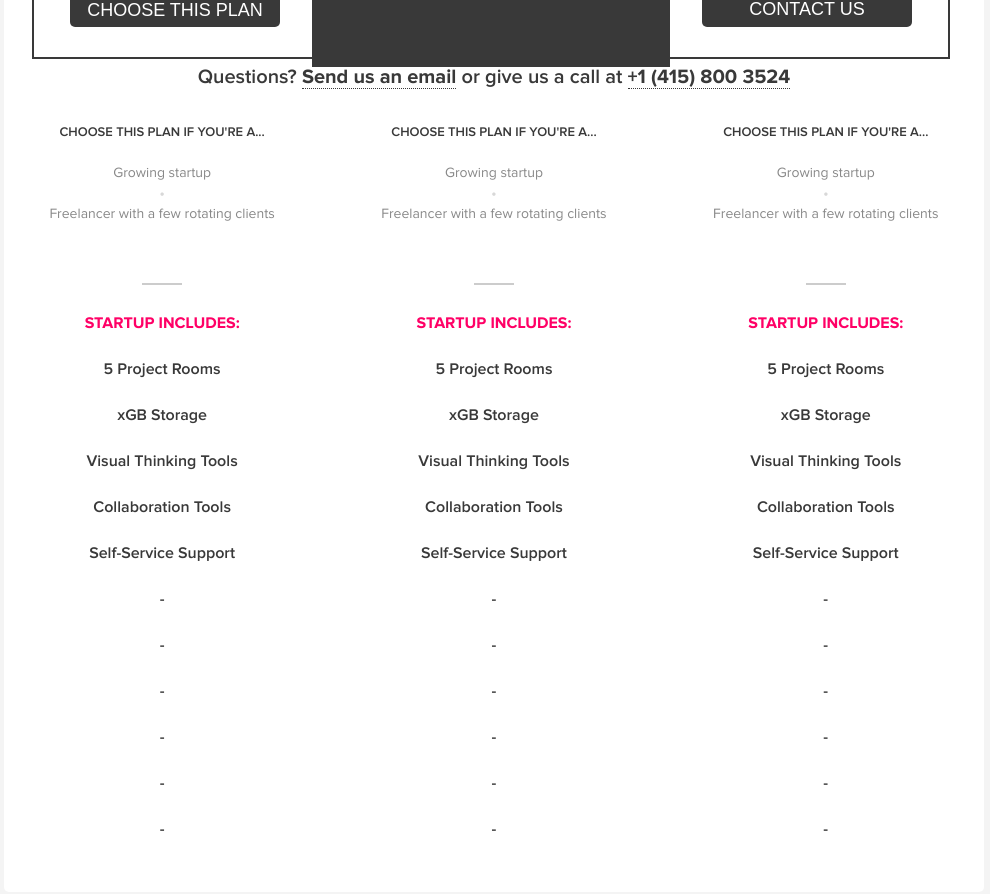
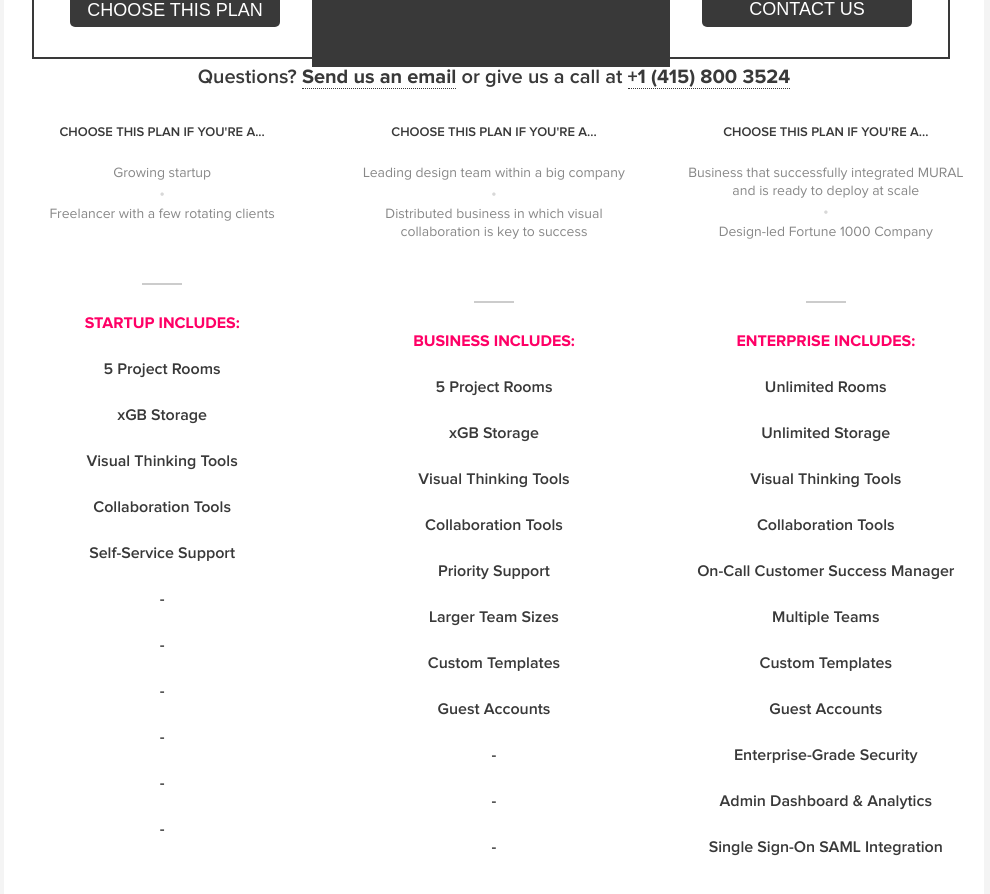
Before and after one commit to cecialbero/checkout, an Angular app in the folder checkout-page/: page / in a window 1280 px wide. Shown: the part 762-1656 px from the top of the page, without its empty margins (146-1136 px from the left). Built offline with nearby package versions, Linux system fonts and the light colour scheme.

Commit message:
Erase the plan-info component and set the html structure into user-type

```diff
--- a/checkout-page/src/app/app.module.ts
+++ b/checkout-page/src/app/app.module.ts
@@ -7,7 +7,6 @@
 import { MainInfoComponent } from './main-info/main-info.component';
 import { SliderComponent } from './slider/slider.component';
 import { UserTypeComponent } from './user-type/user-type.component';
-import { PlanInfoComponent } from './user-type/plan-info/plan-info.component';
 
 
 @NgModule({
@@ -16,8 +15,7 @@
     HeaderComponent,
     MainInfoComponent,
     SliderComponent,
-    UserTypeComponent,
-    PlanInfoComponent
+    UserTypeComponent
   ],
   imports: [
     BrowserModule
--- a/checkout-page/src/app/user-type/plan-info/plan-info.component.html
+++ /dev/null
@@ -1,11 +0,0 @@
-<div class="plan-info">
-  <div class="choose-plan">CHOOSE THIS PLAN IF YOU'RE A...</div>
-  <p>Growing startup</p>
-  <span class="dot">•</span>
-  <p>Freelancer with a few rotating clients</p>
-  <hr>
-  <h4 class="brand-color bold">Startup Includes:</h4>
-  <ul>
-    <li *ngFor="let plan of planList">{{plan.info}}</li>
-  </ul>
-</div>
--- a/checkout-page/src/app/user-type/plan-info/plan-info.component.ts
+++ /dev/null
@@ -1,51 +0,0 @@
-import { Component, OnInit } from '@angular/core';
-
-@Component({
-  selector: 'app-plan-info',
-  templateUrl: './plan-info.component.html',
-  styleUrls: ['./plan-info.component.scss']
-})
-export class PlanInfoComponent implements OnInit {
-
-  planList = [
-    {
-      info: '5 Project Rooms'
-    },
-    {
-      info: 'xGB Storage'
-    },
-    {
-      info: 'Visual Thinking Tools'
-    },
-    {
-      info: 'Collaboration Tools'
-    },
-    {
-      info: 'Self-Service Support'
-    },
-    {
-      info: '-'
-    },
-    {
-      info: '-'
-    },
-    {
-      info: '-'
-    },
-    {
-      info: '-'
-    },
-    {
-      info: '-'
-    },
-    {
-      info: '-'
-    }
-  ];
-
-  constructor() { }
-
-  ngOnInit() {
-  }
-
-}
--- a/checkout-page/src/app/user-type/user-type.component.html
+++ b/checkout-page/src/app/user-type/user-type.component.html
@@ -1,13 +1,43 @@
 <section>
   <div class="row">
     <div class="col four">
-      <app-plan-info></app-plan-info>
+      <div class="plan-info">
+        <div class="choose-plan">CHOOSE THIS PLAN IF YOU'RE A...</div>
+        <p>Growing startup</p>
+        <span class="dot">•</span>
+        <p>Freelancer with a few rotating clients</p>
+        <hr>
+        <h4 class="brand-color bold">Startup Includes:</h4>
+        <ul>
+          <li *ngFor="let plan of startupList">{{plan.info}}</li>
+        </ul>
+      </div>
     </div>
     <div class="col four">
-      <app-plan-info></app-plan-info>
+      <div class="plan-info">
+        <div class="choose-plan">CHOOSE THIS PLAN IF YOU'RE A...</div>
+        <p>Leading design team within a big company</p>
+        <span class="dot">•</span>
+        <p>Distributed business in which visual collaboration is key to success</p>
+        <hr>
+        <h4 class="brand-color bold">Business Includes:</h4>
+        <ul>
+          <li *ngFor="let plan of businessList">{{plan.info}}</li>
+        </ul>
+      </div>
     </div>
     <div class="col four">
-      <app-plan-info></app-plan-info>
+      <div class="plan-info">
+        <div class="choose-plan">CHOOSE THIS PLAN IF YOU'RE A...</div>
+        <p>Business that successfully integrated MURAL and is ready to deploy at scale</p>
+        <span class="dot">•</span>
+        <p>Design-led Fortune 1000 Company</p>
+        <hr>
+        <h4 class="brand-color bold">Enterprise Includes:</h4>
+        <ul>
+          <li *ngFor="let plan of enterpriseList">{{plan.info}}</li>
+        </ul>
+      </div>
     </div>
   </div>
 </section>
--- a/checkout-page/src/app/user-type/user-type.component.ts
+++ b/checkout-page/src/app/user-type/user-type.component.ts
@@ -7,6 +7,114 @@
 })
 export class UserTypeComponent implements OnInit {
 
+  startupList = [
+    {
+      info: '5 Project Rooms'
+    },
+    {
+      info: 'xGB Storage'
+    },
+    {
+      info: 'Visual Thinking Tools'
+    },
+    {
+      info: 'Collaboration Tools'
+    },
+    {
+      info: 'Self-Service Support'
+    },
+    {
+      info: '-'
+    },
+    {
+      info: '-'
+    },
+    {
+      info: '-'
+    },
+    {
+      info: '-'
+    },
+    {
+      info: '-'
+    },
+    {
+      info: '-'
+    }
+  ];
+
+  businessList = [
+    {
+      info: '5 Project Rooms'
+    },
+    {
+      info: 'xGB Storage'
+    },
+    {
+      info: 'Visual Thinking Tools'
+    },
+    {
+      info: 'Collaboration Tools'
+    },
+    {
+      info: 'Priority Support'
+    },
+    {
+      info: 'Larger Team Sizes'
+    },
+    {
+      info: 'Custom Templates'
+    },
+    {
+      info: 'Guest Accounts'
+    },
+    {
+      info: '-'
+    },
+    {
+      info: '-'
+    },
+    {
+      info: '-'
+    }
+  ];
+
+  enterpriseList = [
+    {
+      info: 'Unlimited Rooms'
+    },
+    {
+      info: 'Unlimited Storage'
+    },
+    {
+      info: 'Visual Thinking Tools'
+    },
+    {
+      info: 'Collaboration Tools'
+    },
+    {
+      info: 'On-Call Customer Success Manager'
+    },
+    {
+      info: 'Multiple Teams'
+    },
+    {
+      info: 'Custom Templates'
+    },
+    {
+      info: 'Guest Accounts'
+    },
+    {
+      info: 'Enterprise-Grade Security'
+    },
+    {
+      info: 'Admin Dashboard & Analytics'
+    },
+    {
+      info: 'Single Sign-On SAML Integration'
+    }
+  ];
+
   constructor() { }
 
   ngOnInit() {
```
Also changed, not shown: checkout-page/src/app/user-type/plan-info/plan-info.component.scss (deleted).
